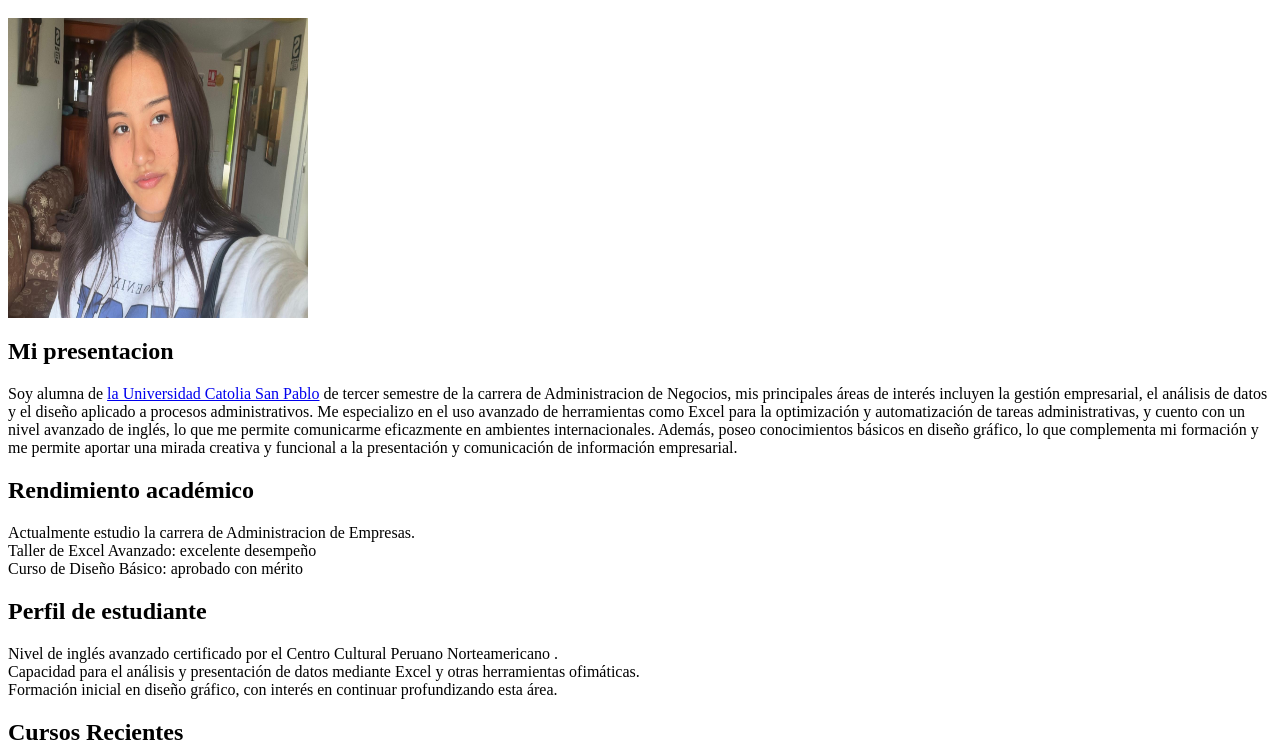
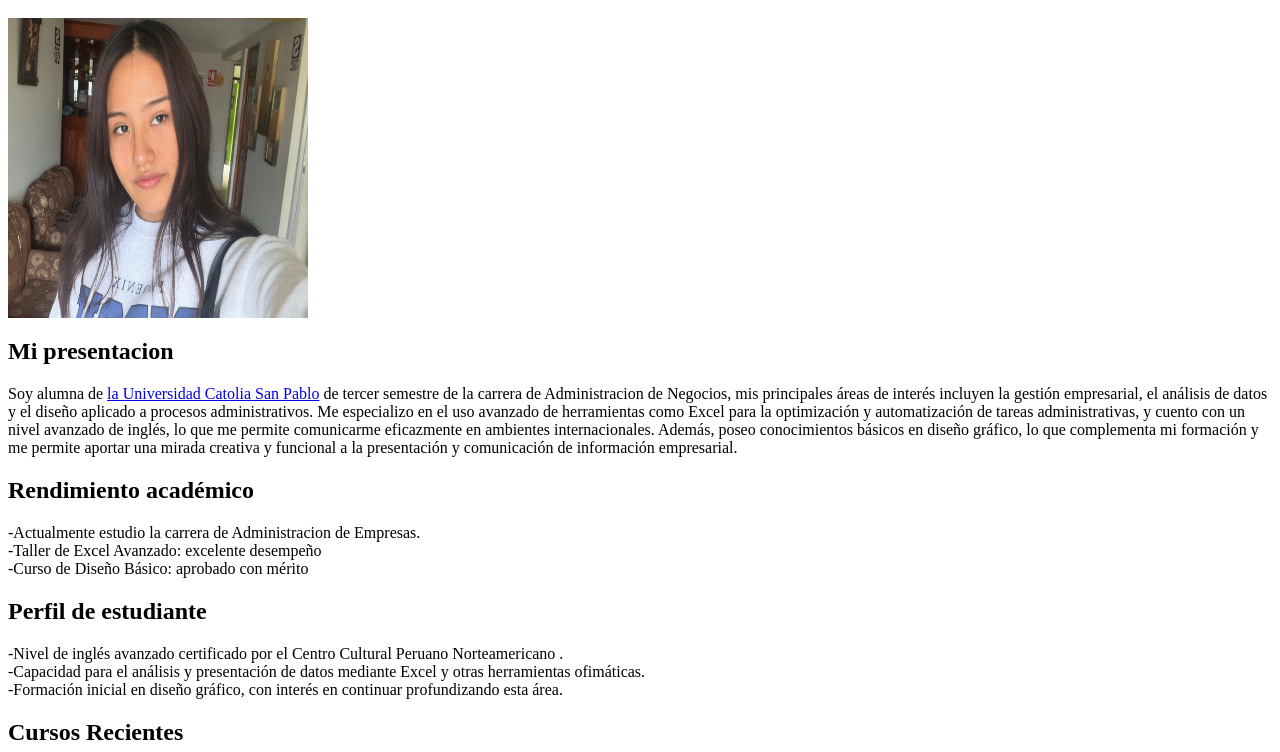
Before and after one commit to KaterineAngelaHuaycaniTurpo/pagina-web, a plain HTML site: page index.html in a window 1280 px wide. Shown: the part 48-800 px from the top of the page. Drawn offline with Linux system fonts and the light colour scheme.

Commit message:
Update index.html

```diff
--- a/index.html
+++ b/index.html
@@ -9,7 +9,7 @@
 </head>
 
 <body>
-<img src="1.jpg" height="300" width="300"/>
+<center></center><img src="1.jpg" height="300" width="300"/></center>
 <h2> Mi presentacion </h2>
 Soy alumna de <a href="https://ucsp.edu.pe/">la Universidad Catolia San Pablo</a> de tercer semestre de la carrera de Administracion de Negocios,
 mis principales áreas de interés incluyen la gestión empresarial, el análisis de datos y el diseño aplicado a procesos administrativos.
@@ -18,19 +18,19 @@ Me especializo en el uso avanzado de herramientas como Excel para la optimizaci
 
 <h2>Rendimiento académico</h2>
 
-Actualmente estudio la carrera de Administracion de Empresas.<br>
+-Actualmente estudio la carrera de Administracion de Empresas.<br>
 
-Taller de Excel Avanzado: excelente desempeño<br>
+-Taller de Excel Avanzado: excelente desempeño<br>
 
-Curso de Diseño Básico: aprobado con mérito<br>
+-Curso de Diseño Básico: aprobado con mérito<br>
 
 <h2>Perfil de estudiante</h2>
 
-Nivel de inglés avanzado certificado por el Centro Cultural Peruano Norteamericano .<br>
+-Nivel de inglés avanzado certificado por el Centro Cultural Peruano Norteamericano .<br>
 
-Capacidad para el análisis y presentación de datos mediante Excel y otras herramientas ofimáticas.<br>
+-Capacidad para el análisis y presentación de datos mediante Excel y otras herramientas ofimáticas.<br>
 
-Formación inicial en diseño gráfico, con interés en continuar profundizando esta área.<br>
+-Formación inicial en diseño gráfico, con interés en continuar profundizando esta área.<br>
 
 <h2>Cursos Recientes</h2>
 -Analisis Financiero<br>
@@ -59,8 +59,8 @@ Formación inicial en diseño gráfico, con interés en continuar profundizando
 
 
   <h2>Amistades</h2>
-  -<a href="https://traicypaccocolque.github.io/"> Traicy Pacco Colque</a>
-  -<a href="https://marializcadenashuillcapacco.github.io/web/">Marializ Rebeca Cadenas Huillcapacco</a>
+  -<a href="https://traicypaccocolque.github.io/"> Traicy Pacco Colque</a><br>
+  -<a href="https://marializcadenashuillcapacco.github.io/web/">Marializ Rebeca Cadenas Huillcapacco</a><br>
 
 <h2>Contacto</h2>
 
```
